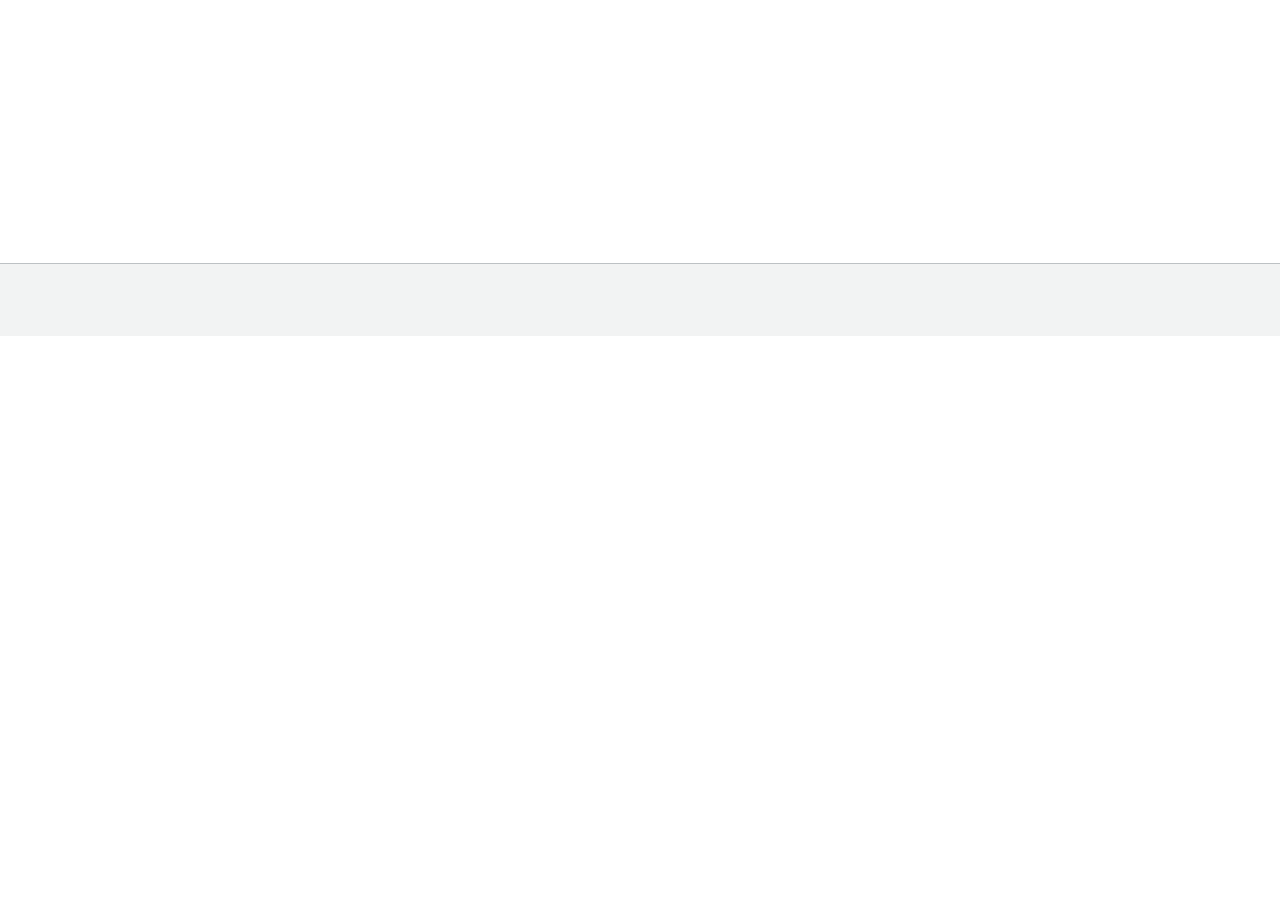
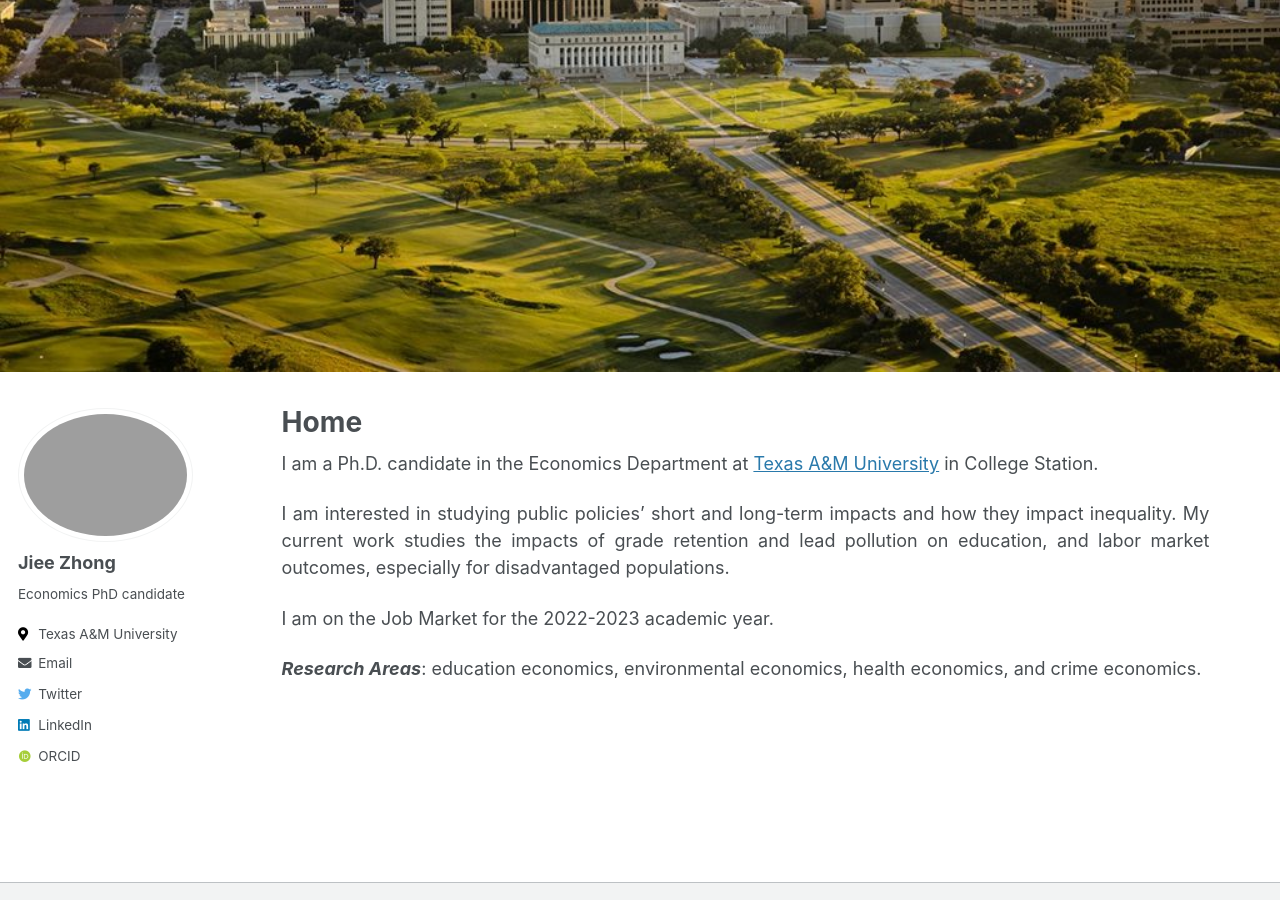
Before and after one commit to jieezhong/jieezhong.github.io, a Jekyll site: the page built from _pages/about.md, in a window 1280 px wide and 900 px high, scrolled down 564 px. Built offline with Jekyll 4.4.1, drawn with Linux system fonts in a browser that asks for light colours; some web fonts are replaced; before the commit the page ends 900 px from its top, so only the background shows below that.

Commit message:
Update about.md

```diff
--- a/_pages/about.md
+++ b/_pages/about.md
@@ -1,7 +1,7 @@
 ---
 permalink: /
-title: "About me"
-excerpt: "<img src='/images/TAMU.jpg' width="50" height="10">"
+title: "Home"
+excerpt: "About me"
 author_profile: true
 redirect_from:
 - /about/
```
